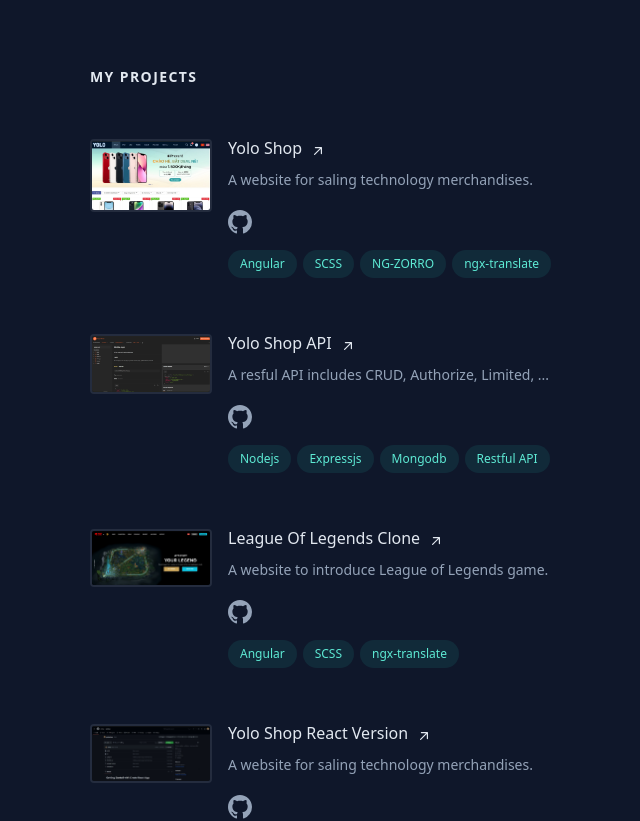
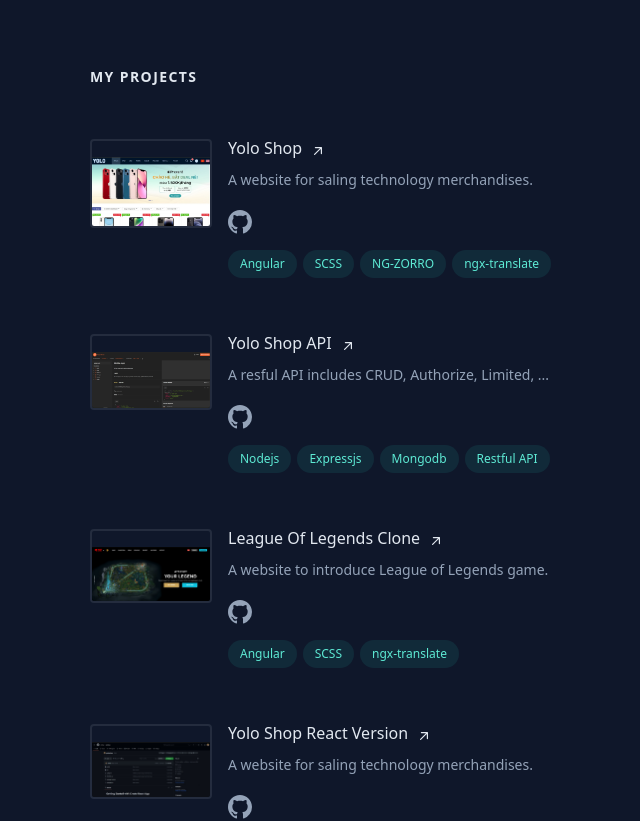
Before and after one commit to xichtop/my-portfolio, an Angular app: page / in a window 1280 px wide. Shown: the part 1180-2001 px from the top of the page, without its empty margins (558-1198 px from the left). Built offline with nearby package versions, Linux system fonts and the light colour scheme.

Commit message:
Responsive for my project

```diff
--- a/src/app/project/project.component.html
+++ b/src/app/project/project.component.html
@@ -27,7 +27,7 @@
       }
     </ul>
   </div>
-  <img class="rounded border-2 border-slate-200/10 transition group-hover:border-slate-200/30 sm:order-1 sm:col-span-2 sm:translate-y-1"
+  <img class="rounded border-2 border-slate-200/10 transition group-hover:border-slate-200/30 sm:order-1 sm:col-span-2 sm:translate-y-1 sm:pt-4"
       loading="lazy" width="300" height="48" decoding="async" data-nimg="1"
       [src]="projectItem.imgHref">
 </div>
```
